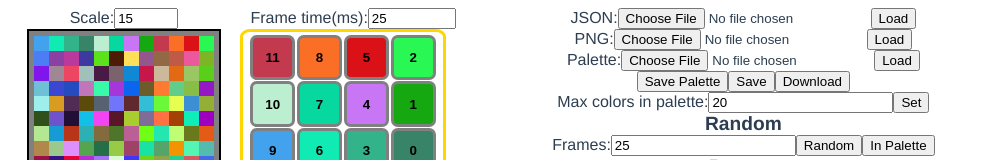
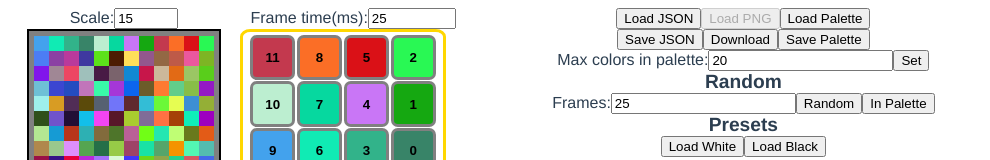
Before and after one commit to mirrorshot/keybow-theme-maker, a Vue app: page / in a window 1280 px wide. Shown: the top 160 px of the page, without its empty margins (0-990 px from the left). Built offline with nearby package versions, Linux system fonts and the light colour scheme.

Commit message:
File input fields hidden with buttons

```diff
--- a/src/components/SaveAndLoad.vue
+++ b/src/components/SaveAndLoad.vue
@@ -1,24 +1,38 @@
 <template>
   <div class="controls">
     <div>
-      <label for="loadingFramesFile">JSON:</label>
-      <input type="file" id="loadingFramesFile" ref="loadingFramesFile" />
-      <button @click="loadJson">Load</button>
+      <input
+        class="buttoned"
+        type="file"
+        accept="application/json"
+        id="loadingFramesFile"
+        ref="loadingFramesFile"
+        @change="loadingFramesJson"
+      />
+      <button @click="loadJson">Load JSON</button>
+      <input
+        class="buttoned"
+        type="file"
+        accept="image/png"
+        id="loadingFramesImage"
+        ref="loadingFramesImage"
+        @change="loadingFramesPNG"
+      />
+      <button @click="loadPNG" disabled>Load PNG</button>
+      <input
+        class="buttoned"
+        type="file"
+        accept="application/json"
+        id="loadingPaletteFile"
+        ref="loadingPaletteFile"
+        @change="loadingPaletteJson"
+      />
+      <button @click="loadPalette">Load Palette</button>
     </div>
     <div>
-      <label for="loadingFramesImage">PNG:</label>
-      <input type="file" id="loadingFramesImage" ref="loadingFramesImage" />
-      <button @click="loadPng">Load</button>
-    </div>
-    <div>
-      <label for="loadingPaletteFile">Palette:</label>
-      <input type="file" id="loadingPaletteFile" ref="loadingPaletteFile" />
-      <button @click="loadPalette">Load</button>
-    </div>
-    <div>
+      <button @click="saveJson">Save JSON</button>
+      <button @click="download">Download</button>
       <button @click="savePaletteJson">Save Palette</button>
-      <button @click="saveJson">Save</button>
-      <button @click="download">Download</button>
     </div>
     <div class="hidden">
       <theme-canvas ref="theme"></theme-canvas>
@@ -64,24 +78,30 @@ export default {
     }
   },
   methods: {
-    loadJson() {
+    loadingFramesJson(event) {
       let reader = new FileReader();
       reader.onload = event => {
         let loaded = JSON.parse(event.target.result);
         this.$emit("loading-frames", loaded);
       };
-      reader.readAsText(this.$refs.loadingFramesFile.files[0]);
+      reader.readAsText(event.target.files[0]);
+    },
+    loadJson() {
+      this.$refs.loadingFramesFile.click();
     },
     loadPng() {
       console.error("PNG loading not implemented!");
     },
-    loadPalette() {
+    loadingPaletteJson(event) {
       let reader = new FileReader();
       reader.onload = event => {
         let loaded = JSON.parse(event.target.result);
         this.$emit("loading-palette", loaded);
       };
-      reader.readAsText(this.$refs.loadingPaletteFile.files[0]);
+      reader.readAsText(event.target.files[0]);
+    },
+    loadPalette() {
+      this.$refs.loadingPaletteFile.click();
     },
     savePaletteJson() {
       const data = JSON.stringify(this.palette);
@@ -110,4 +130,7 @@ export default {
 .hidden {
   display: none;
 }
+input.buttoned {
+  display: none;
+}
 </style>
```
